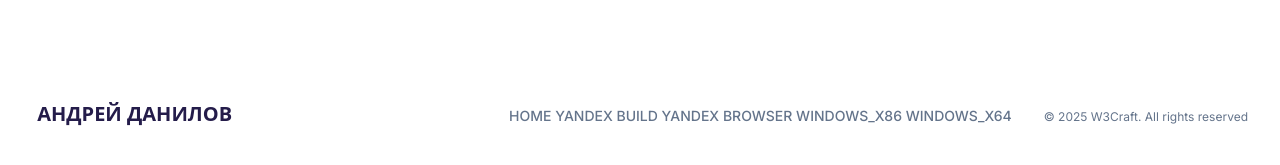
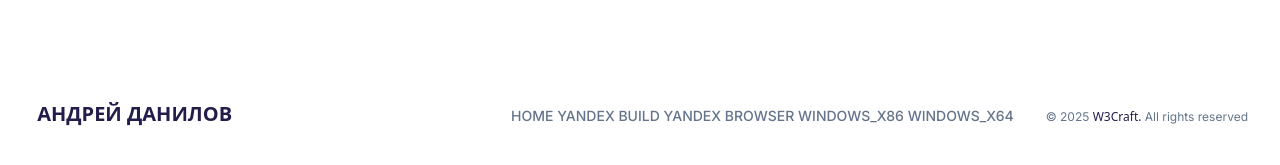
Before and after one commit to EvilPencil/www, a Jekyll site: the page built from index.html, in a window 1280 px wide. Shown: the part 227-392 px from the top of the page. Built offline with Jekyll 4.4.1, drawn with Linux system fonts in a browser that asks for light colours; part of the change alters nothing that is shown.

Commit message:
Update footer.html

```diff
--- a/_includes/footer.html
+++ b/_includes/footer.html
@@ -39,7 +39,10 @@
           <p
             class="mt-8 text-xs leading-5 text-slate-500 md:order-1 md:mt-0"
             >
-            © 2025 W3Craft. All rights reserved
+            © 2025 <a href="https://w3craft.ru"
+                      class="inline-flex items-center gap-3 text-blue-950 font-display"
+                      >W3Craft.
+            </a> All rights reserved
           </p>
         </div>
       </div>
```
